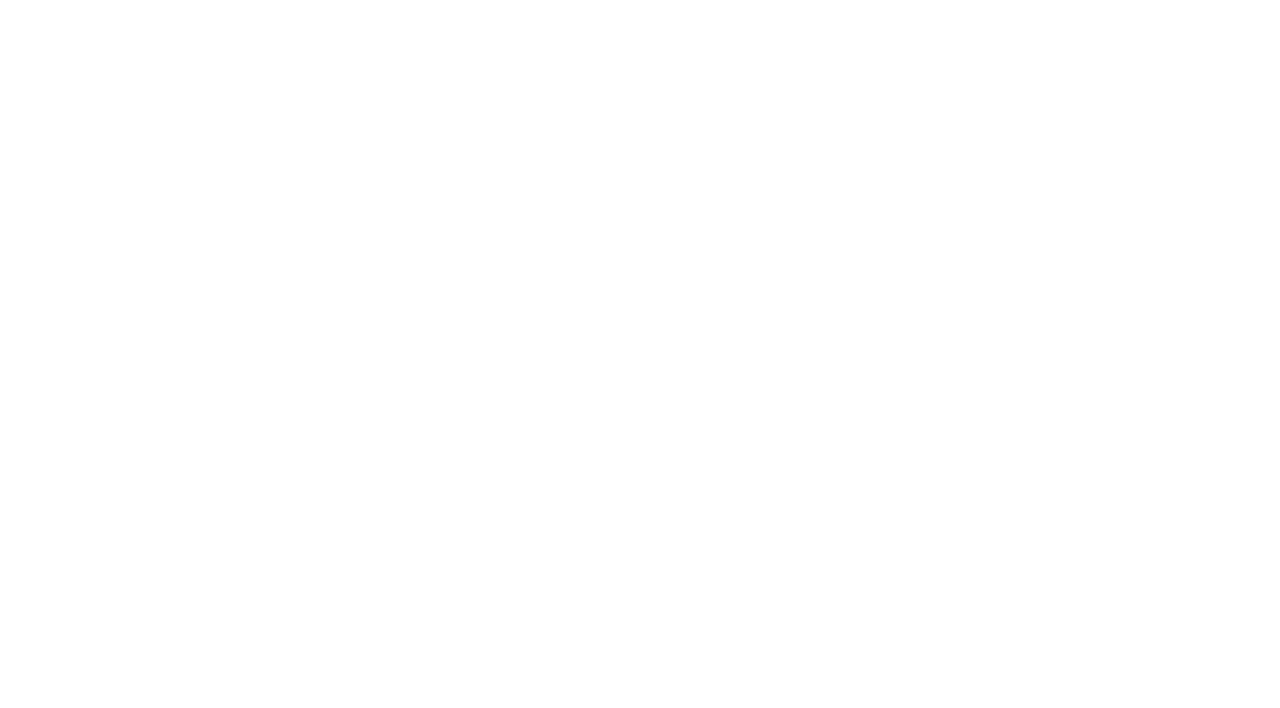
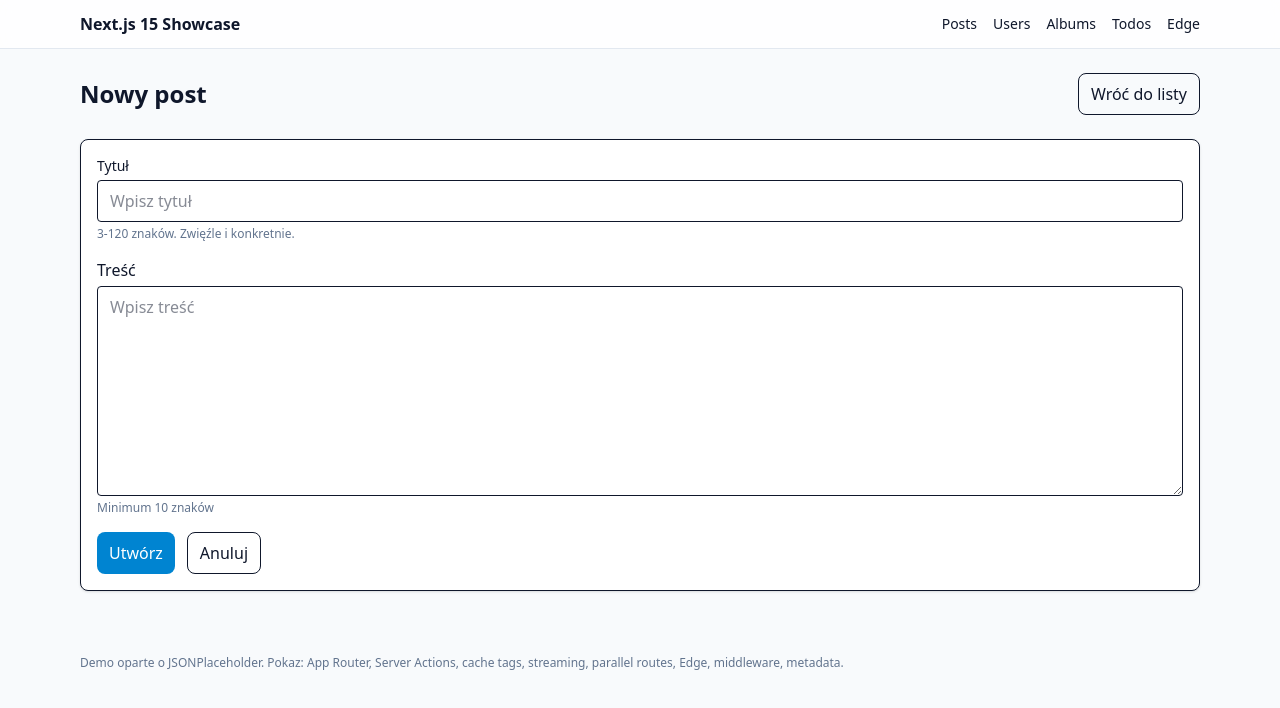
Before and after one commit to BartoszBee/json-next-showcase, a Next.js app: page /posts/new in a window 1280 px wide. Before the commit this address had no page. Shown: the top 708 px of the page. Built offline with nearby package versions, Linux system fonts and the light colour scheme.

Commit message:
new post page added

```diff
--- /dev/null
+++ b/app/posts/new/page.tsx
@@ -0,0 +1,71 @@
+import Link from "next/link";
+import SubmitButton from "@/components/SubmitButton";
+import { createPost } from "@/lib/actions";
+import { Metadata } from "next";
+
+export const metadata: Metadata = {
+  title: "Nowy post",
+};
+
+export default function NewPostPage() {
+  return (
+    <section className="space-y-6">
+      <header className="flex items-center justify-between">
+        <h1 className="text-2xl font-semibold">Nowy post</h1>
+        <Link
+          href="/posts"
+          className="rounded-lg border px-3 py-2 hover:bg-slate-50"
+        >
+          Wróć do listy
+        </Link>
+      </header>
+      <form
+        action={createPost}
+        className="space-y-4 rounded-lg border bg-white p-4 shadow-sm"
+      >
+        <div className="grid gap-1">
+          <label htmlFor="title" className="text-sm font-medium">
+            Tytuł
+          </label>
+          <input
+            id="title"
+            name="title"
+            required
+            minLength={3}
+            maxLength={120}
+            placeholder="Wpisz tytuł"
+            className="rounded border px-3 py-2 outline-none focus:ring-2 focus:ring-sky-500"
+          />
+          <p className="text-xs text-slate-500">
+            3-120 znaków. Zwięźle i konkretnie.
+          </p>
+        </div>
+        <div className="grid gap-1">
+          <label htmlFor="body">Treść</label>
+          <textarea
+            name="body"
+            id="body"
+            required
+            minLength={10}
+            maxLength={5000}
+            rows={8}
+            placeholder="Wpisz treść"
+            className="rounded border px-3 py-2 outline-none focus:ring-2 focus:ring-sky-500"
+          />
+          <p className="text-xs text-slate-500">Minimum 10 znaków</p>
+        </div>
+        {/* userId trzymam jako hidden z domyślą wartością 1 */}
+        <input type="hidden" name="userId" value="1" />
+        <div className="flex gap-3">
+          <SubmitButton>Utwórz</SubmitButton>
+          <Link
+            href="/posts"
+            className="rounded-lg border px-3 py-2 hover:bg-slate-50"
+          >
+            Anuluj
+          </Link>
+        </div>
+      </form>
+    </section>
+  );
+}
```
